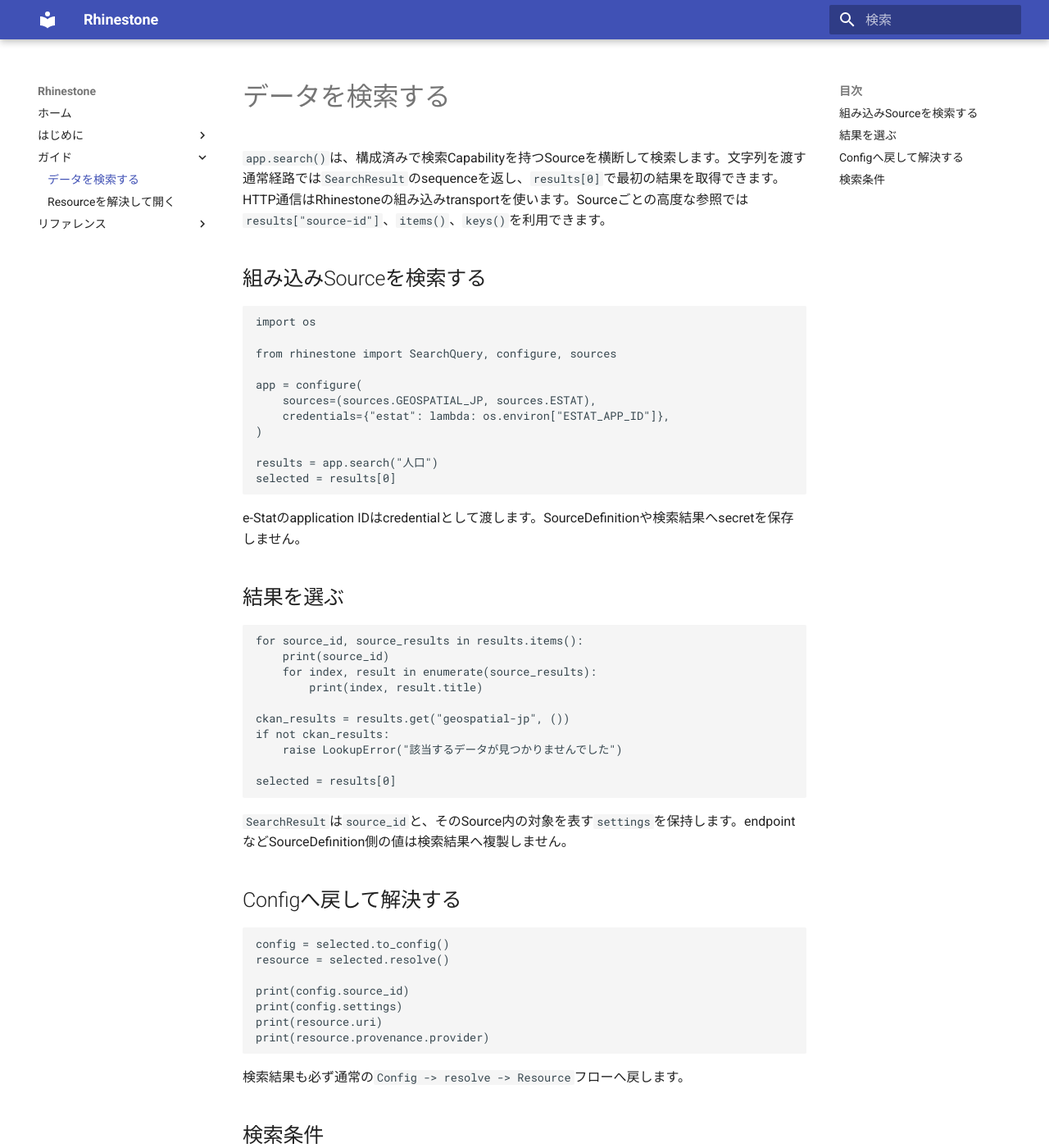
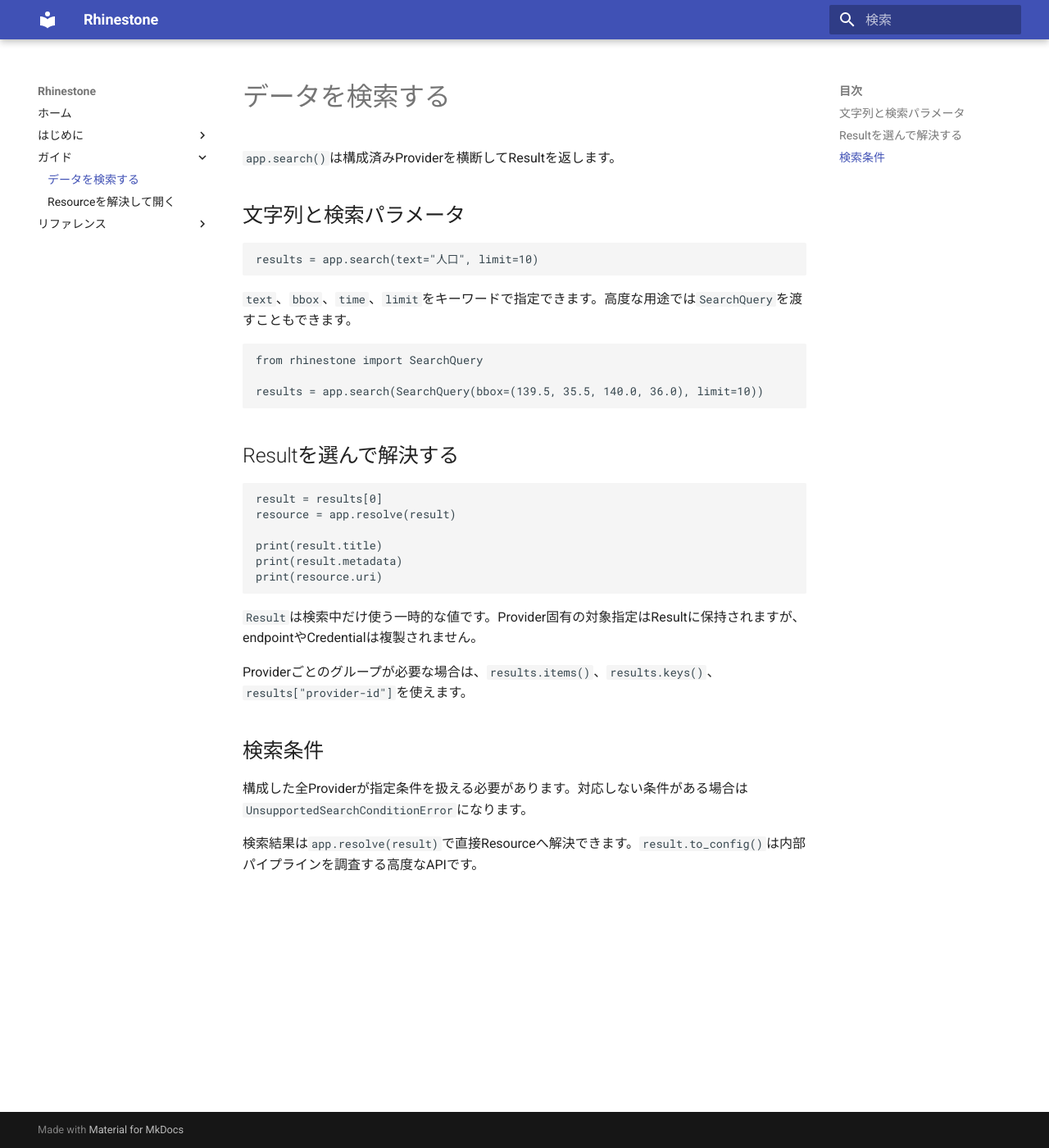
Before and after one commit to u-kitazawa/rhinestone, an MkDocs documentation site: the page built from docs/search.md, in a window 1280 px wide and 1400 px high. Shown: the whole window at 82% size. Built offline with MkDocs 1.6.1 and Material for MkDocs 9.7.7, drawn with Linux system fonts in a browser that asks for light colours; some of the changed text lies outside the part shown.

Commit message:
Simplify public vocabulary in user documentation

````diff
--- a/docs/search.md
+++ b/docs/search.md
@@ -1,77 +1,38 @@
 # データを検索する
 
-`app.search()`は、構成済みで検索Capabilityを持つSourceを横断して検索します。文字列を渡す通常経路では`SearchResult`のsequenceを返し、`results[0]`で最初の結果を取得できます。HTTP通信はRhinestoneの組み込みtransportを使います。Sourceごとの高度な参照では`results["source-id"]`、`items()`、`keys()`を利用できます。
+`app.search()`は構成済みProviderを横断してResultを返します。
 
-## 組み込みSourceを検索する
+## 文字列と検索パラメータ
 
 ```python
-import os
-
-from rhinestone import SearchQuery, configure, sources
-
-app = configure(
-    sources=(sources.GEOSPATIAL_JP, sources.ESTAT),
-    credentials={"estat": lambda: os.environ["ESTAT_APP_ID"]},
-)
-
-results = app.search("人口")
-selected = results[0]
+results = app.search(text="人口", limit=10)
 ```
 
-e-Statのapplication IDはcredentialとして渡します。SourceDefinitionや検索結果へsecretを保存しません。
-
-## 結果を選ぶ
+`text`、`bbox`、`time`、`limit`をキーワードで指定できます。高度な用途では`SearchQuery`を渡すこともできます。
 
 ```python
-for source_id, source_results in results.items():
-    print(source_id)
-    for index, result in enumerate(source_results):
-        print(index, result.title)
+from rhinestone import SearchQuery
 
-ckan_results = results.get("geospatial-jp", ())
-if not ckan_results:
-    raise LookupError("該当するデータが見つかりませんでした")
-
-selected = results[0]
+results = app.search(SearchQuery(bbox=(139.5, 35.5, 140.0, 36.0), limit=10))
 ```
 
-`SearchResult`は`source_id`と、そのSource内の対象を表す`settings`を保持します。endpointなどSourceDefinition側の値は検索結果へ複製しません。
-
-## Configへ戻して解決する
+## Resultを選んで解決する
 
 ```python
-config = selected.to_config()
-resource = selected.resolve()
+result = results[0]
+resource = app.resolve(result)
 
-print(config.source_id)
-print(config.settings)
+print(result.title)
+print(result.metadata)
 print(resource.uri)
-print(resource.provenance.provider)
 ```
 
-検索結果も必ず通常の`Config -> resolve -> Resource`フローへ戻します。
+`Result`は検索中だけ使う一時的な値です。Provider固有の対象指定はResultに保持されますが、endpointやCredentialは複製されません。
+
+Providerごとのグループが必要な場合は、`results.items()`、`results.keys()`、`results["provider-id"]`を使えます。
 
 ## 検索条件
 
-`SearchQuery`には`text`、`bbox`、`time`、`limit`を指定できます。ただし、同じappに構成した検索可能Sourceが指定条件を扱える必要があります。扱えないSourceがある場合は`UnsupportedSearchConditionError`になります。
+構成した全Providerが指定条件を扱える必要があります。対応しない条件がある場合は`UnsupportedSearchConditionError`になります。
 
-例えばSTACだけを空間範囲検索する場合は、組み込み定義がまだないためcustom Sourceを明示します。
-
-```python
-from rhinestone import SourceDefinition
-
-stac_app = configure(
-    sources=(
-        SourceDefinition(
-            "imagery",
-            "stac",
-            {"endpoint": "https://stac.example/api"},
-        ),
-    ),
-)
-results = stac_app.search(
-    SearchQuery(bbox=(139.5, 35.5, 140.0, 36.0), limit=10)
-)
-```
-
-完全な実行例は`examples/07_search_and_fetch/`を参照してください。
+検索結果は`app.resolve(result)`で直接Resourceへ解決できます。`result.to_config()`は内部パイプラインを調査する高度なAPIです。
````
